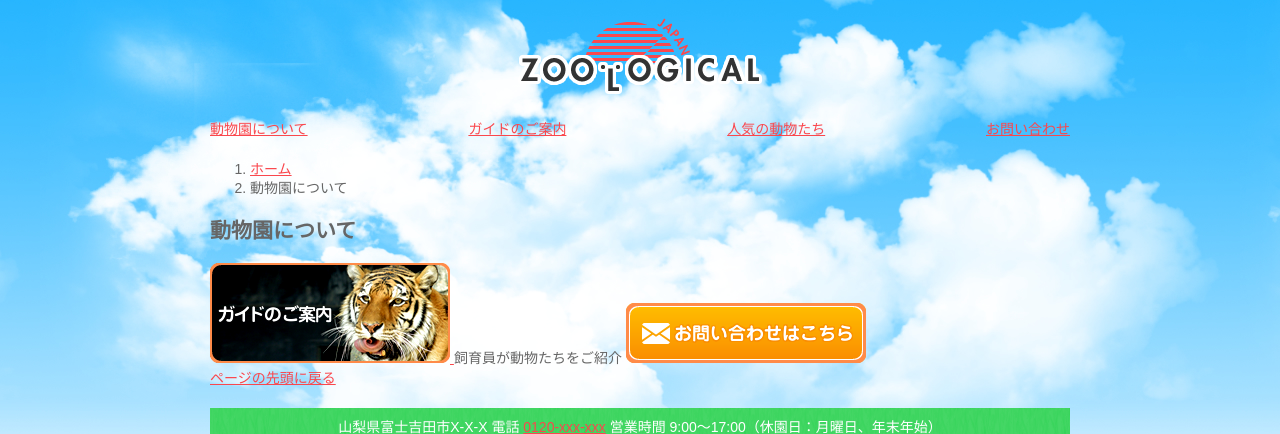
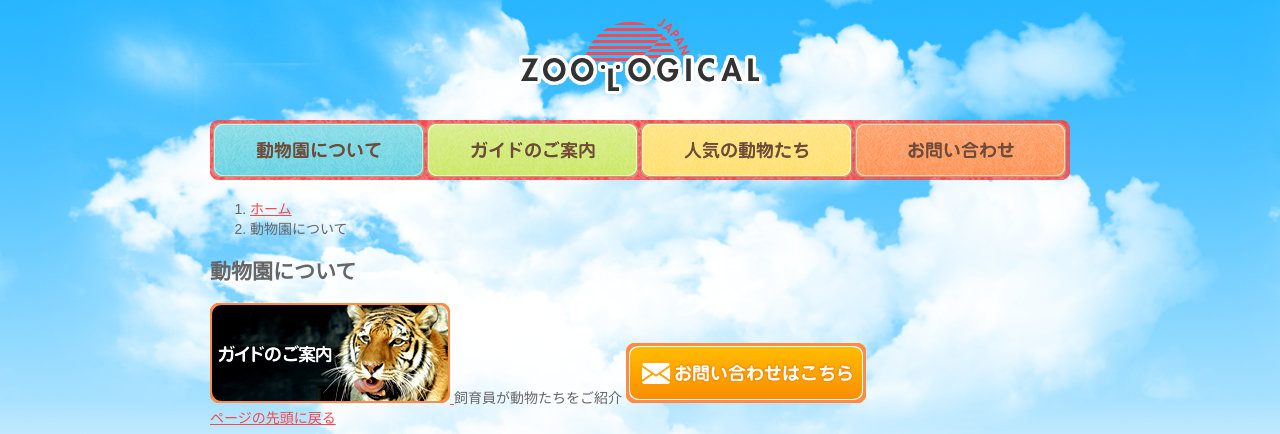
Before and after one commit to miiitaka/web-study, a PHP site: page /base.html in a window 1280 px wide. Shown: the top 434 px of the page. Run offline with PHP 8.4, Linux system fonts and the light colour scheme.

Commit message:
2018.02.01 commit

```diff
--- a/lesson1/css/style.css
+++ b/lesson1/css/style.css
@@ -27,3 +27,27 @@ header h1 {
   margin: 0 0 20px;
   padding-left: 0;
 }
+
+.nav-global a {
+  display: block;
+  height: 0;
+  overflow: hidden;
+  padding-top: 60px;
+  width: 215px;
+}
+
+.nav-global li:nth-child(1) a {
+  background: url(../images/nav1.png);
+}
+
+.nav-global li:nth-child(2) a {
+  background: url(../images/nav2.png);
+}
+
+.nav-global li:nth-child(3) a {
+  background: url(../images/nav3.png);
+}
+
+.nav-global li:nth-child(4) a {
+  background: url(../images/nav4.png);
+}
```
